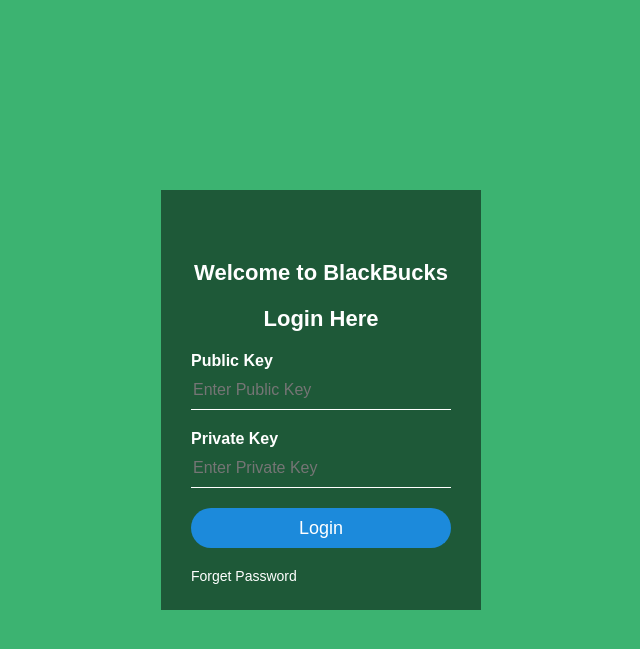
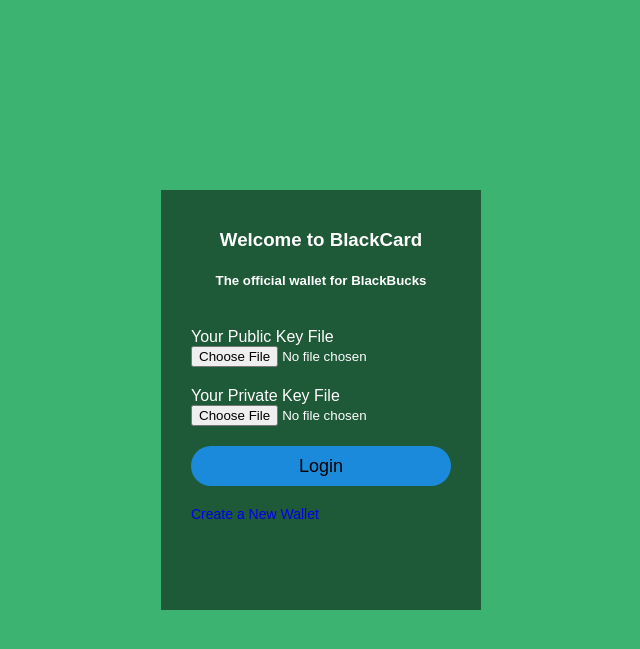
Before and after one commit to eHoward1996/BlackBucks, a Flask app: page / in a window 1280 px wide. Shown: the top 649 px of the page, without its empty margins (319-959 px from the left). Run offline with Flask 2, Linux system fonts and the light colour scheme.

Commit message:
Changed input type and error output for index page

```diff
--- a/templates/index.html
+++ b/templates/index.html
@@ -1,104 +1,28 @@
 <html>
 <head>
     <title> BlackBucks Login Page </title>
+    <link rel="stylesheet" type="text/css" href="{{ url_for('static',filename='styles/index_style.css') }}">
+</head>
+    <body>
+        <div class="login-box">
+            <div class="headers">
+                <h3> Welcome to BlackCard</h3>
+                <h5>The official wallet for BlackBucks</h5>
+            </div>
+            <form action="/" method="POST">
+                <span style="font-size: 12px">{{ err }}</span><br>
+                Your Public Key File<span style="width:10%;"></span><input name="public" type="file">
+                Your Private Key File<span style="width:10%;"></span><input name="private" type="file">
 
 
-</head>
-    <body>
-    <div class="login-box">
-        <h1> Welcome to BlackBucks</h1>
-        <h1>Login Here</h1>
-            <form action="/transactions">
-            <p>Public Key</p>
-            <input type="text" name="username" placeholder="Enter Public Key">
-            <p>Private Key</p>
-            <input type="password" name="password" placeholder="Enter Private Key">
-            <input type="submit" name="submit" value="Login">
-            <a href="#">Forget Password</a>
+                <!--
+                <textarea type="text" name="public" placeholder="Public Key">
+                <textarea type="password" name="private" placeholder="Private Key">
+                -->
+                <input type="submit" name="submit" value="Login">
+                <a href="{{ url_for('createNewKeys') }}">Create a New Wallet</a>
             </form>
+        </div>
+    </body>
 
-
-        </div>
-
-    </body>
-<style>body{
-    margin: 0;
-    padding: 0;
-    background-color: #3CB371;
-    background-size: cover;
-    background-position: center;
-    font-family: sans-serif;
-}
-.login-box{
-    width: 320px;
-    height: 420px;
-    background: rgba(0, 0, 0, 0.5);
-    color: #fff;
-    top: 50%;
-    left: 50%;
-    position: absolute;
-    transform: translate(-50%,-50%);
-    box-sizing: border-box;
-    padding: 70px 30px;
-}
-.avatar{
-    width: 100px;
-    height: 100px;
-    border-radius: 50%;
-    position: absolute;
-    top: -50px;
-    left: calc(50% - 50px);
-}
-h1{
-    margin: 0;
-    padding: 0 0 20px;
-    text-align: center;
-    color: #fff;
-    font-size: 22px;
-}
-.login-box p{
-    margin: 0;
-    padding: 0;
-    font-weight: bold;
-}
-.login-box input{
-    width: 100%;
-    margin-bottom: 20px;
-}
-.login-box input[type="text"], input[type="password"]
-{
-    border: none;
-    border-bottom: 1px solid #fff;
-    background: transparent;
-    outline: none;
-    height: 40px;
-    color: #fff;
-    font-size: 16px;
-}
-.login-box input[type="submit"]
-{
-    border: none;
-    outline: none;
-    height: 40px;
-    background: #1c8adb;
-    color: #fff;
-    font-size: 18px;
-    border-radius: 20px;
-}
-.login-box input[type="submit"]:hover
-{
-    cursor: pointer;
-    background: #39dc79;
-    color: #000;
-}
-
-.login-box a{
-    text-decoration: none;
-    font-size: 14px;
-    color: #fff;
-}
-.login-box a:hover
-{
-    color: #39dc79;
-}</style>
 </html>
```
